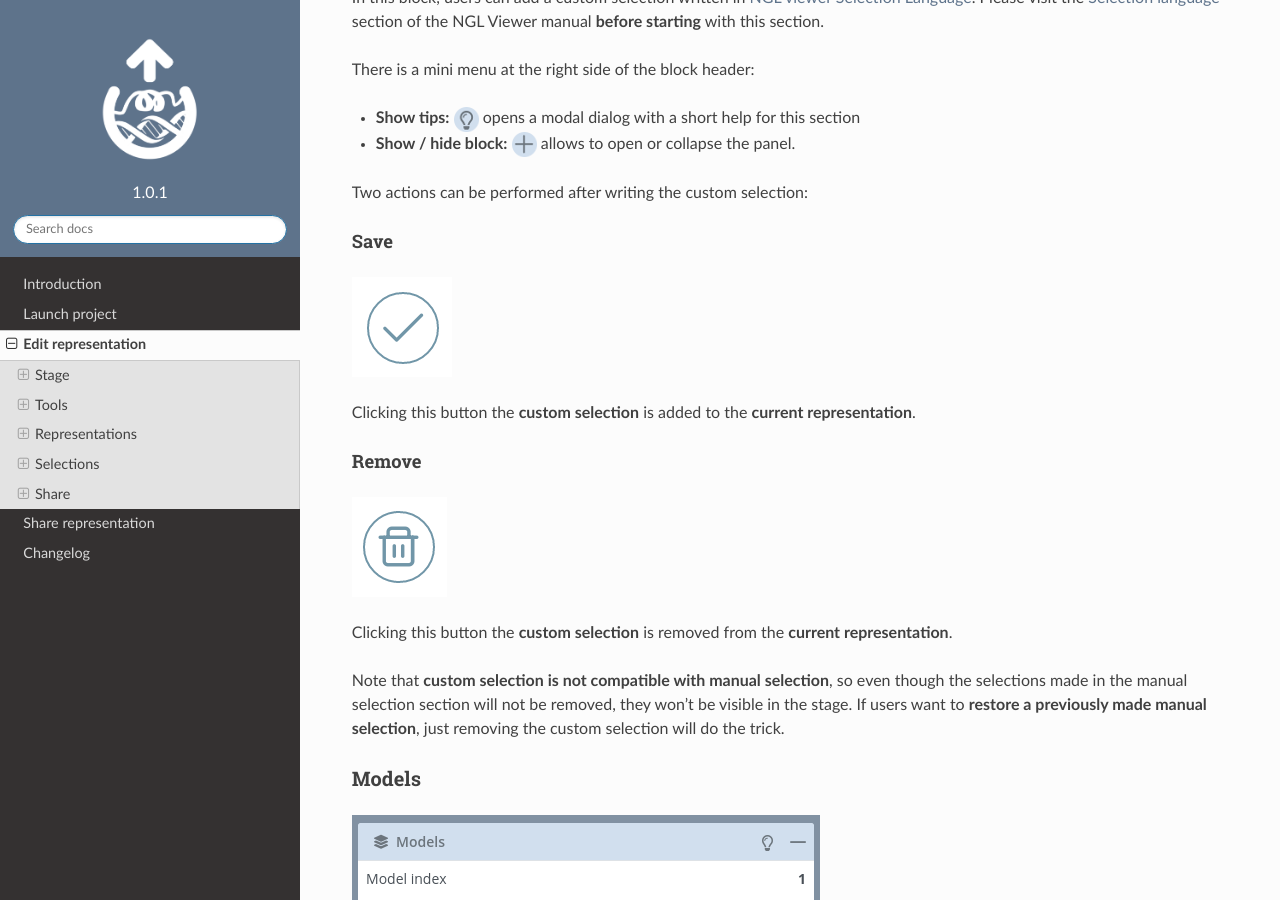
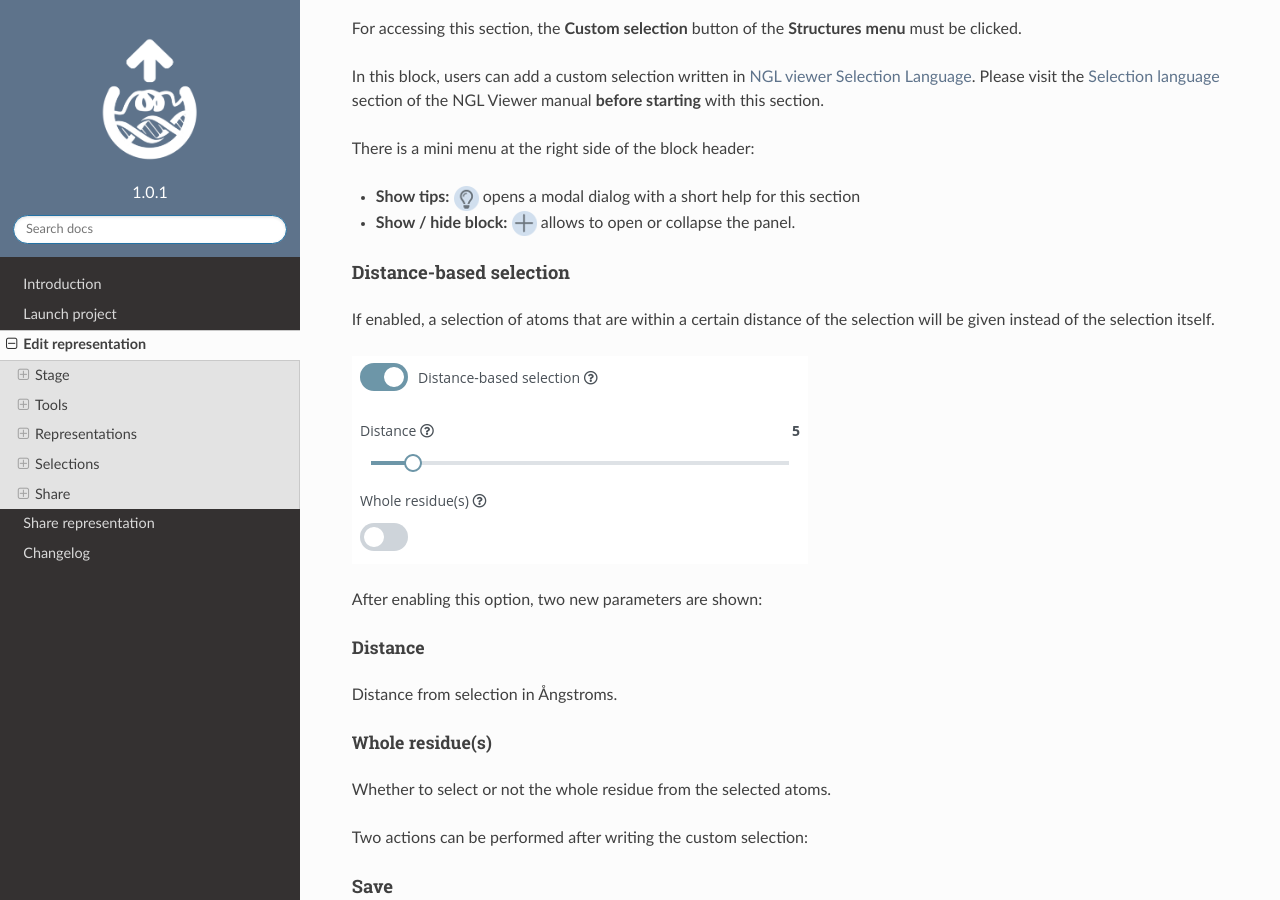
Before and after one commit to gbayarri/3drs_docs, a Sphinx documentation site: the page built from 3drs-docs/docs/source/edit.md, in a window 1280 px wide and 900 px high, scrolled down 48248 px. Built offline with Sphinx 7.4.7 and the Read the Docs theme 2.0.0, drawn with Linux system fonts in a browser that asks for light colours.

Commit message:
Added radius to cartoon and distance-based selection

```diff
--- a/3drs-docs/docs/source/edit.md
+++ b/3drs-docs/docs/source/edit.md
@@ -599,6 +600,22 @@
 
 * **Show tips:** ![](_static/edit/edit38.png) opens a modal dialog with a short help for this section
 * **Show / hide block:** ![](_static/edit/edit37.png) allows to open or collapse the panel.
+
+#### Distance-based selection
+
+If enabled, a selection of atoms that are within a certain distance of the selection will be given instead of the selection itself.
+
+![](_static/edit/edit36b.png)
+
+After enabling this option, two new parameters are shown:
+
+##### Distance
+
+Distance from selection in Ångstroms.
+
+##### Whole residue(s)
+
+Whether to select or not the whole residue from the selected atoms.
 
 Two actions can be performed after writing the custom selection:
 
```
Also changed, not shown: other parts of 3drs-docs/docs/source/edit.md (+1 -0 lines), 3drs-docs/docs/source/_static/edit/edit36.png, 3drs-docs/docs/source/_static/edit/edit36b.png (added).
